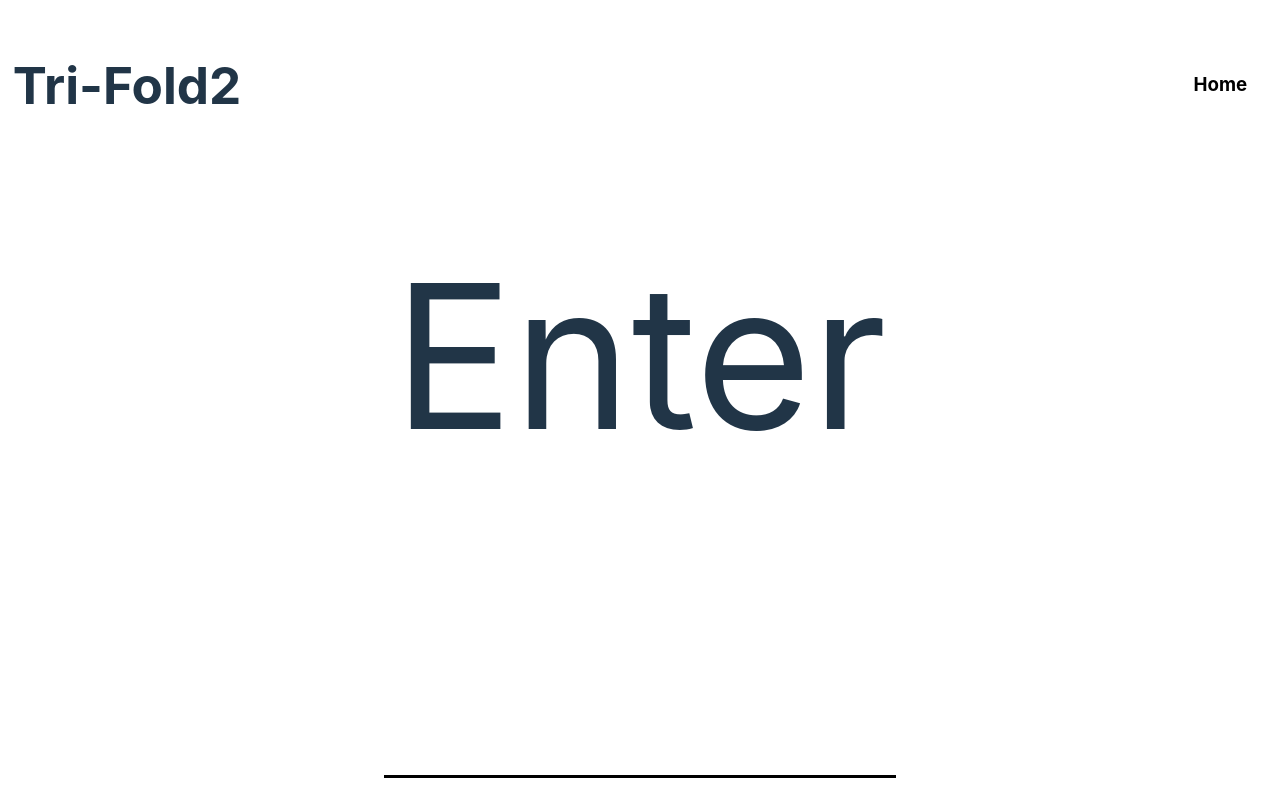
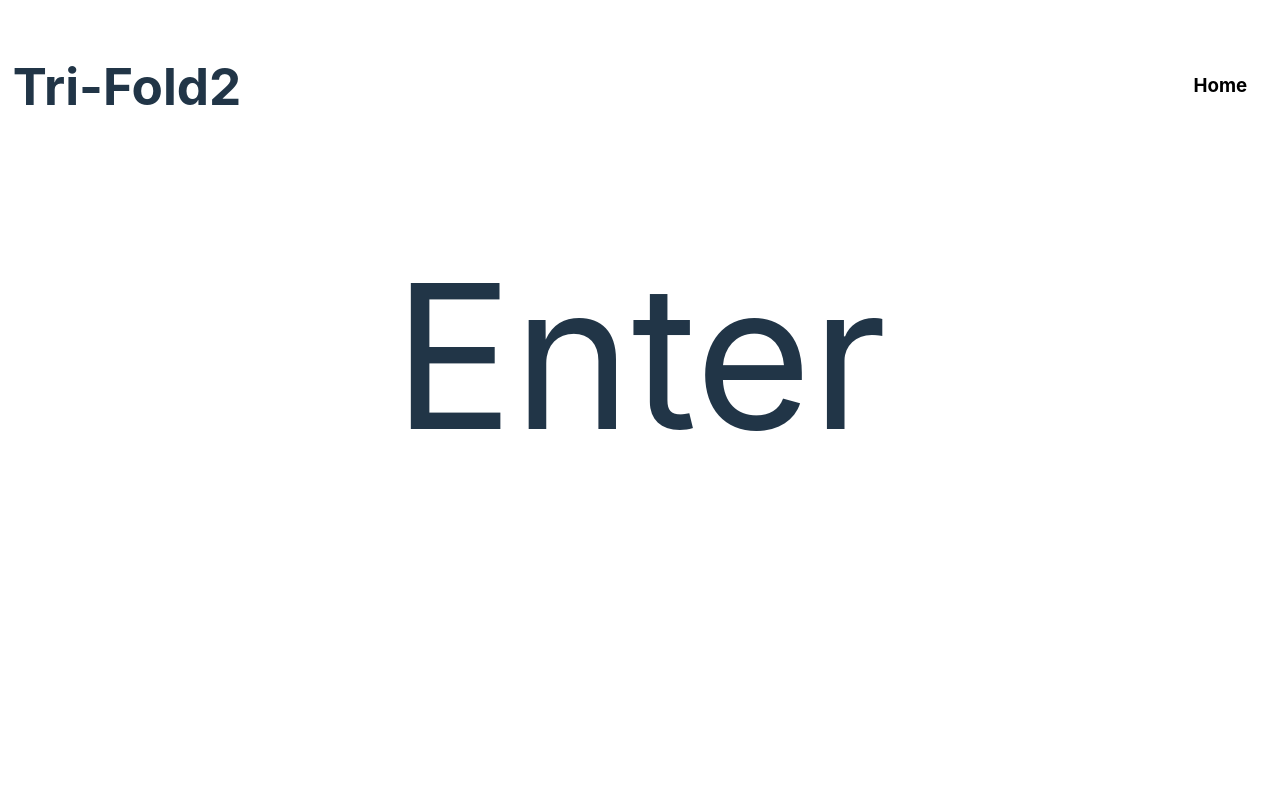
Before and after one commit to mjchin1/WebPageSamples, a React (Vite) app in the folder client/: page /tf2 in a window 1280 px wide. Built offline with nearby package versions, Linux system fonts and the light colour scheme; a web font is replaced by a local one.

Commit message:
removing outlines from trifold2

```diff
--- a/client/src/Components/TriFold2.jsx
+++ b/client/src/Components/TriFold2.jsx
@@ -27,9 +27,7 @@ export default function TriFold2({}) {
       <div className="tf2Square3 tf2Square">
         <img src={earring}/>
        </div>
-       <div className="tf2Outline"></div>
        <p className="tf2EnterLink">Enter</p>
-       <div className="tf2Outline"></div>
     </div>
     </>
 );
```
